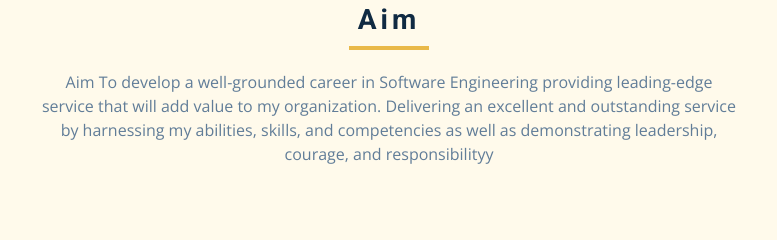
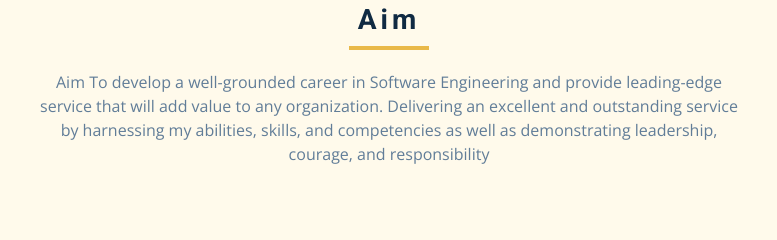
Before and after one commit to casp3r-elvis/myPortfolio, a plain HTML site: page about.html in a window 1280 px wide. Shown: the part 510-750 px from the top of the page, 251-1028 px from the left. Drawn offline with nearby package versions, Linux system fonts and the light colour scheme.

Commit message:
Update about.html

```diff
--- a/about.html
+++ b/about.html
@@ -101,8 +101,8 @@
                 </p>
                 <h3 class="aim">Aim</h3>
                 <div class="underline"></div>
-                <p>Aim To develop a well-grounded career in Software Engineering providing leading-edge service that will add value to my organization. Delivering an excellent and outstanding service by harnessing my abilities, skills, and competencies as
-                    well as demonstrating leadership, courage, and responsibilityy
+                <p>Aim To develop a well-grounded career in Software Engineering and provide leading-edge service that will add value to any organization. Delivering an excellent and outstanding service by harnessing my abilities, skills, and competencies as
+                    well as demonstrating leadership, courage, and responsibility
                 </p>
             </div>
 
```
